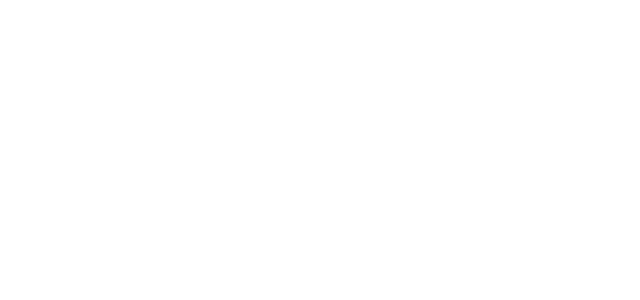
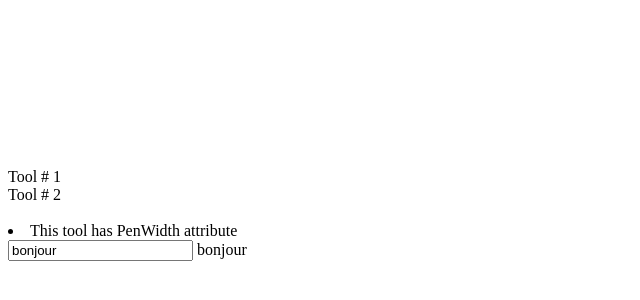
Before and after one commit to KRMisha/Drawsy, an Angular app in the folder client/: page / in a window 1280 px wide. Shown: the part 340-640 px from the top of the page, without its empty margins (0-640 px from the left). Built offline with nearby package versions, Linux system fonts and the light colour scheme.

Commit message:
Demonstrate automatic UI

```diff
--- a/client/src/app/app.module.ts
+++ b/client/src/app/app.module.ts
@@ -2,10 +2,11 @@
 import { NgModule } from '@angular/core';
 import { BrowserModule } from '@angular/platform-browser';
 import { AppComponent } from './components/app/app.component';
+import { FormsModule } from '@angular/forms';
 
 @NgModule({
     declarations: [AppComponent],
-    imports: [BrowserModule, HttpClientModule],
+    imports: [BrowserModule, HttpClientModule, FormsModule],
     providers: [],
     bootstrap: [AppComponent],
 })
--- a/client/src/app/classes/tools/input-logger.ts
+++ b/client/src/app/classes/tools/input-logger.ts
@@ -1,6 +1,13 @@
-import { Tool } from './tool'
+import { Tool, ToolSetting} from './tool'
 
 export class InputLogger extends Tool {
+
+    penWidth: string = "bonjour";
+
+    constructor() {
+        super();
+        this.toolSettings.set(ToolSetting.PenWidth, this.penWidth);
+    }
 
     onMouseMove(x: number, y: number): void {
         console.log(`Mouse move -> X: ${x} Y: ${y}`);
--- /dev/null
+++ b/client/src/app/classes/tools/tool-test.ts
@@ -0,0 +1,26 @@
+import { Tool, ToolSetting } from './tool';
+
+export class ToolTest extends Tool {
+
+    penColor: string;
+
+    constructor() {
+        super();
+        this.toolSettings.set(ToolSetting.PenColor, this.penColor);
+    }
+
+    onMouseMove(x: number, y: number): void {
+    }
+
+    onMouseDown(x: number, y: number, button: number): void {
+    }
+
+    onMouseUp(x: number, y: number, button: number): void {
+    }
+
+    onKeyDown(key: string): void {
+    }
+
+    onKeyUp(key: string): void {
+    }
+}
--- a/client/src/app/classes/tools/tool.ts
+++ b/client/src/app/classes/tools/tool.ts
@@ -1,7 +1,15 @@
 import { fromEvent } from 'rxjs';
 import { distinctUntilChanged } from 'rxjs/operators'
 
+export enum ToolSetting {
+    PenWidth = 1,
+    PenColor
+}
+
 export abstract class Tool {
+
+    toolSettings = new Map();
+
     drawingSurface = document.body;
 
     mouseMoveSubscription = fromEvent(this.drawingSurface, 'mousemove')
--- a/client/src/app/components/app/app.component.html
+++ b/client/src/app/components/app/app.component.html
@@ -1 +1,19 @@
 <div style="height: 500px"></div>
+
+<div *ngFor="let tool of availableTools; let i = index" (click)="setSelectedTool(i)">
+    Tool # {{ i + 1 }}
+</div>
+<br>
+<li *ngIf="this.selectedTool.toolSettings.has(ToolSetting.PenWidth)">
+    This tool has PenWidth attribute
+    <br>
+    <input [ngModel]="this.selectedTool.toolSettings.get(ToolSetting.PenWidth)" (ngModelChange)="this.selectedTool.toolSettings.set(ToolSetting.PenWidth, $event)"/>
+    {{this.selectedTool.toolSettings.get(ToolSetting.PenWidth)}}
+</li>
+
+<li *ngIf="this.selectedTool.toolSettings.has(ToolSetting.PenColor)">
+    This tool has PenColor attribute
+    <br>
+    <input [ngModel]="this.selectedTool.toolSettings.get(ToolSetting.PenColor)" (ngModelChange)="this.selectedTool.toolSettings.set(ToolSetting.PenColor, $event)"/>
+    {{this.selectedTool.toolSettings.get(ToolSetting.PenColor)}}
+</li>
--- a/client/src/app/components/app/app.component.ts
+++ b/client/src/app/components/app/app.component.ts
@@ -1,7 +1,9 @@
 import { Component } from '@angular/core';
 import { BehaviorSubject } from 'rxjs';
-import { Tool } from 'src/app/classes/tools/tool';
+import { Tool, ToolSetting} from 'src/app/classes/tools/tool';
 import { InputLogger } from 'src/app/classes/tools/input-logger';
+import { ToolTest } from 'src/app/classes/tools/tool-test';
+
 
 @Component({
     selector: 'app-root',
@@ -12,8 +14,23 @@
     readonly title: string = 'LOG2990';
     message = new BehaviorSubject<string>('');
 
-    tool: Tool = new InputLogger();
+    ToolSetting = ToolSetting; // Make enum available to template
+
+    availableTools: Tool[] = [
+        new InputLogger(),
+        new ToolTest()
+    ]
+
+    selectedTool: Tool;
 
     constructor() {
+        this.selectedTool = this.availableTools[0];
+    }
+
+    setSelectedTool(toolIndex: number): void {
+        if (toolIndex < 0 || toolIndex >= this.availableTools.length) {
+            return;
+        }
+        this.selectedTool = this.availableTools[toolIndex];
     }
 }
```
Also changed, not shown: 1 other file (tests, documents, lock files or other folders).
